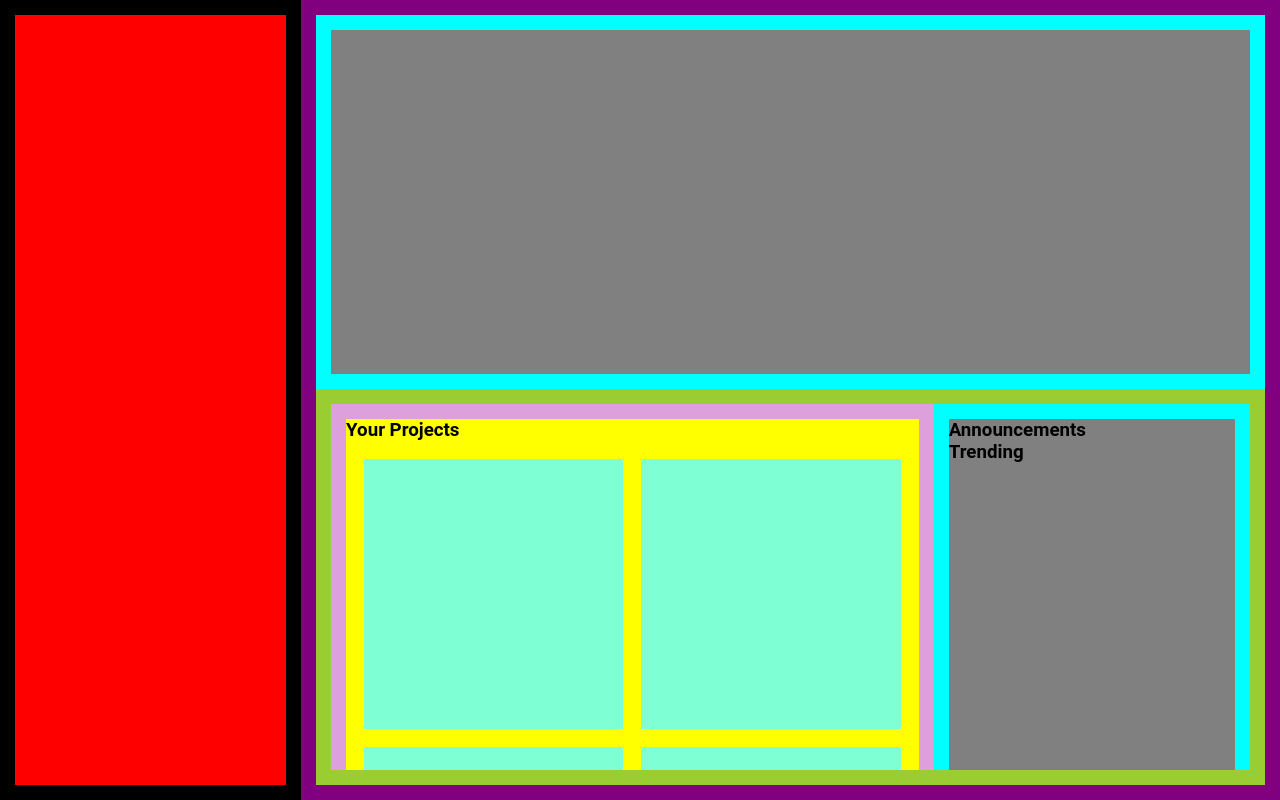
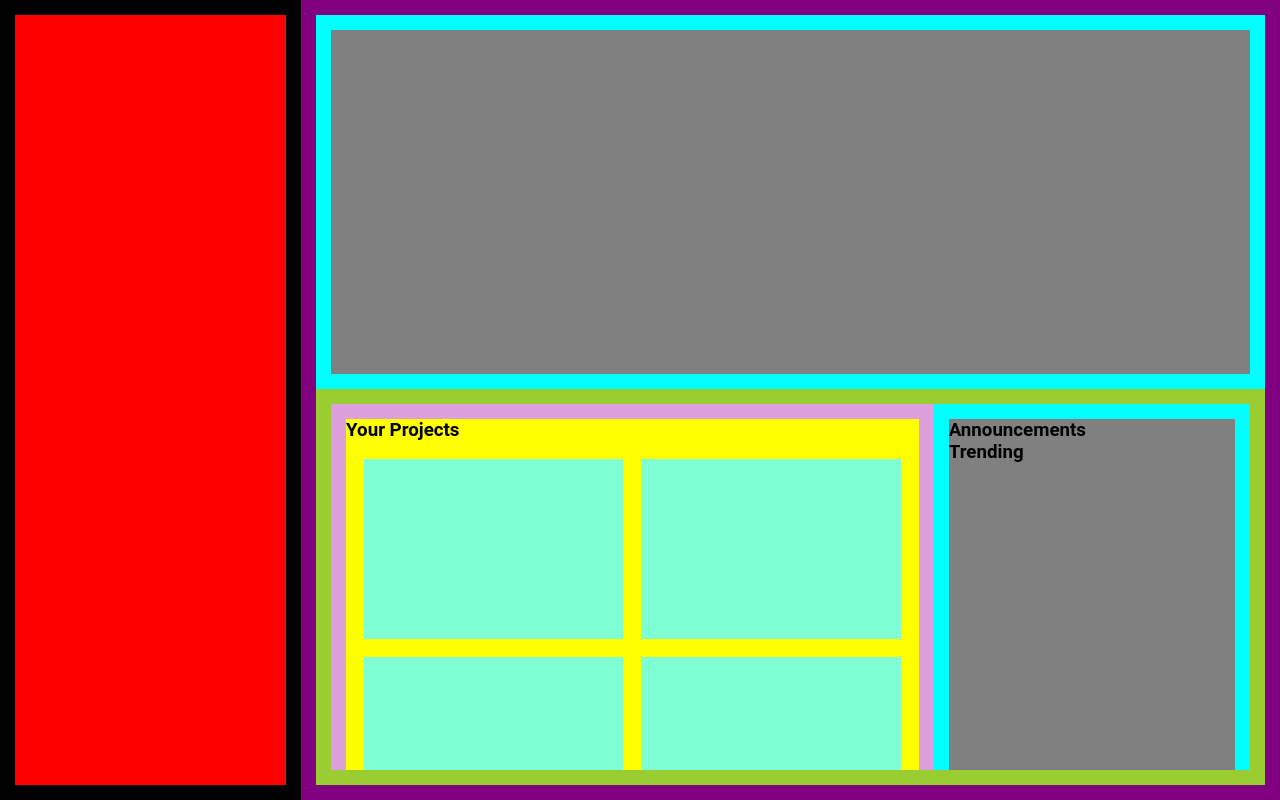
Before and after one commit to HughesSeanKyle/project-2-top, a React (Create React App) app: page / in a window 1280 px wide. Built offline with nearby package versions, Linux system fonts and the light colour scheme.

Commit message:
update grid sizes

```diff
--- a/src/App.css
+++ b/src/App.css
@@ -65,7 +65,7 @@
 }
 
 .grid-item-card {
-	height: 270px;
+	height: 180px;
 	width: 100%;
 	background: aquamarine;
 }
```
